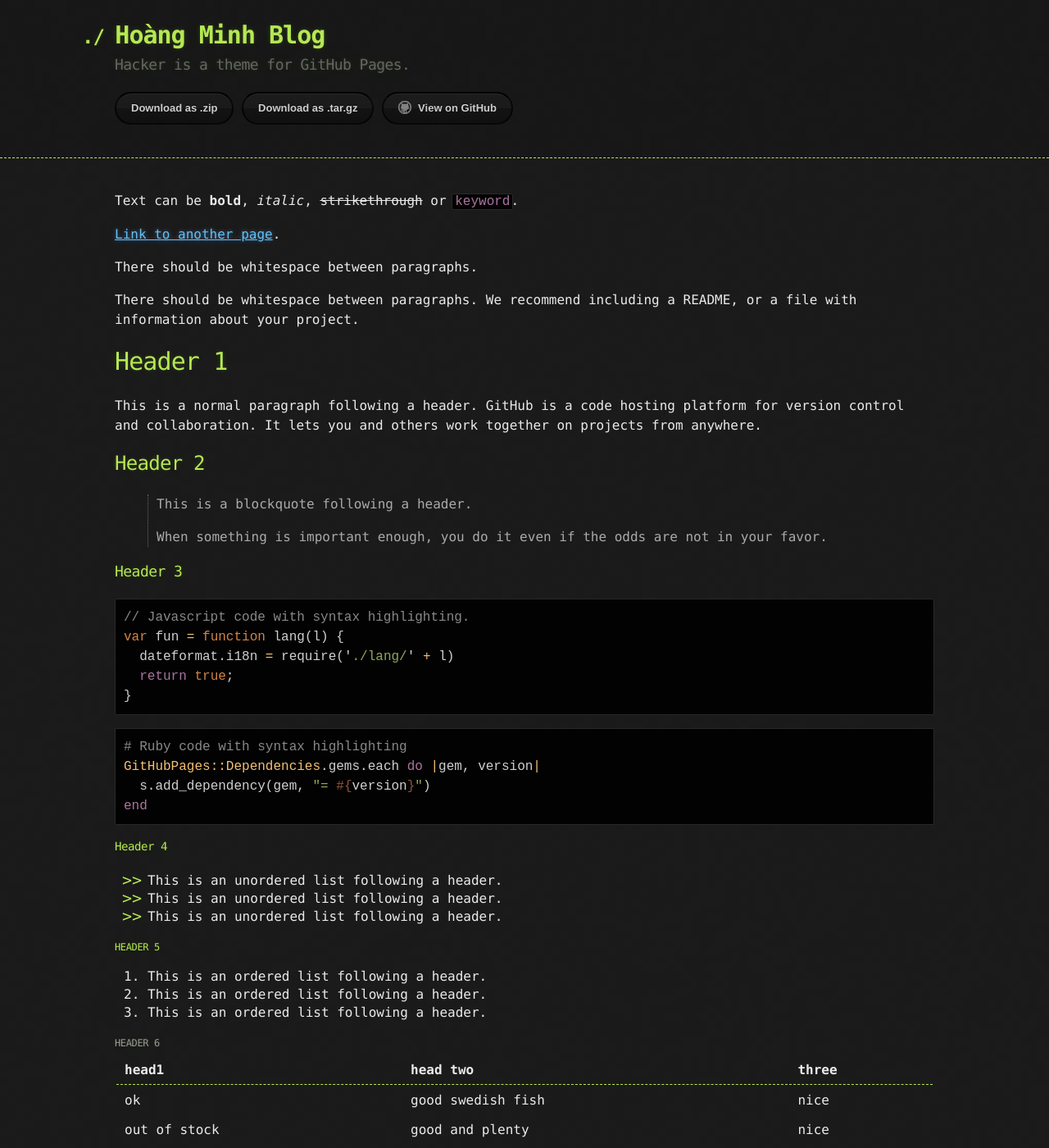
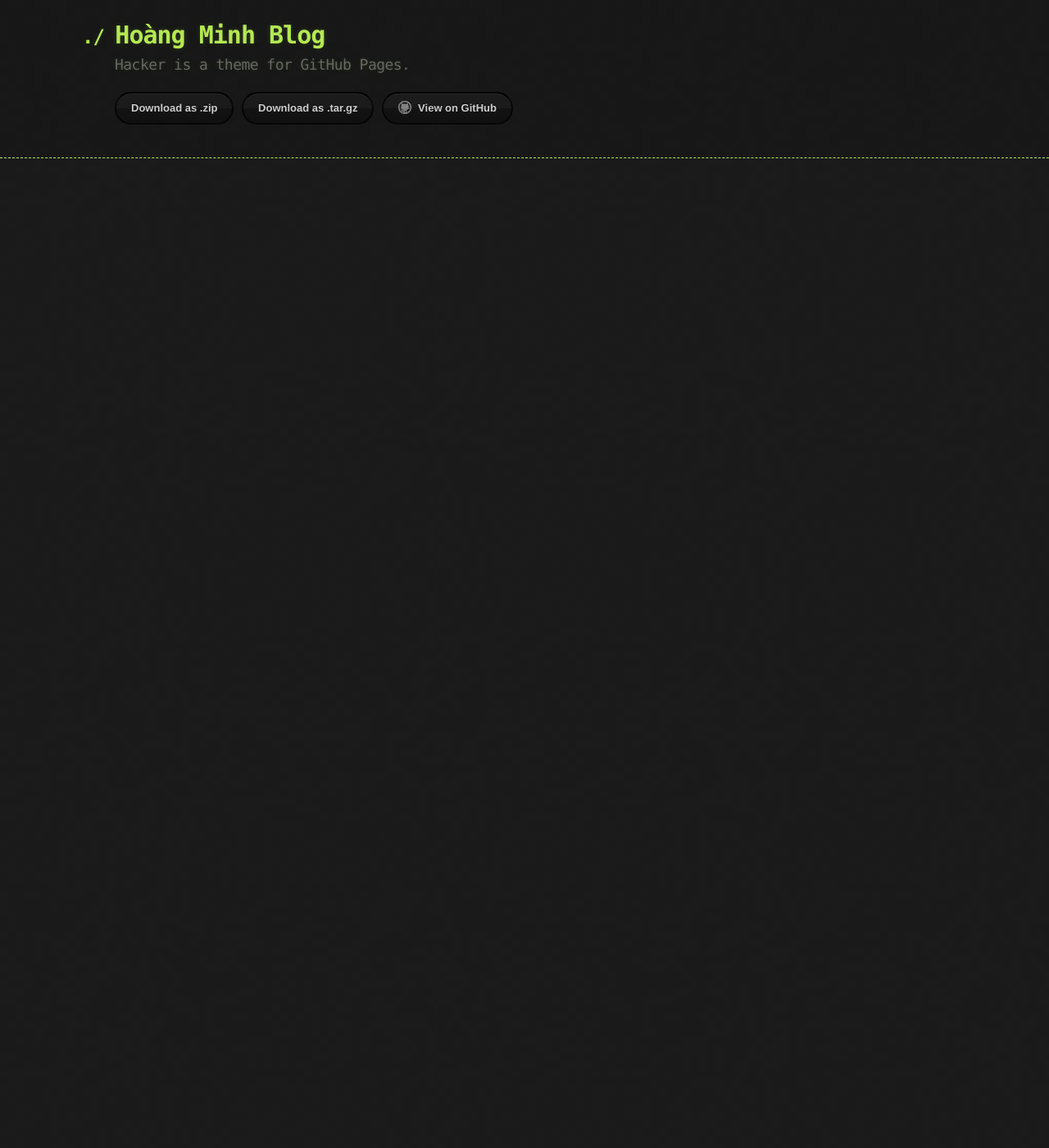
Before and after one commit to minhngocphamm/blog, a Jekyll site: the page built from index.md, in a window 1280 px wide and 1400 px high. Shown: the whole window at 82% size. Built offline with Jekyll 4.4.1, drawn with Linux system fonts in a browser that asks for light colours; some of the changed text lies outside the part shown.

Commit message:
Update index.md

````diff
--- a/index.md
+++ b/index.md
@@ -1,123 +1,3 @@
 ---
 layout: default
 ---
-
-Text can be **bold**, _italic_, ~~strikethrough~~ or `keyword`.
-
-[Link to another page](./another-page.html).
-
-There should be whitespace between paragraphs.
-
-There should be whitespace between paragraphs. We recommend including a README, or a file with information about your project.
-
-# Header 1
-
-This is a normal paragraph following a header. GitHub is a code hosting platform for version control and collaboration. It lets you and others work together on projects from anywhere.
-
-## Header 2
-
-> This is a blockquote following a header.
->
-> When something is important enough, you do it even if the odds are not in your favor.
-
-### Header 3
-
-```js
-// Javascript code with syntax highlighting.
-var fun = function lang(l) {
-  dateformat.i18n = require('./lang/' + l)
-  return true;
-}
-```
-
-```ruby
-# Ruby code with syntax highlighting
-GitHubPages::Dependencies.gems.each do |gem, version|
-  s.add_dependency(gem, "= #{version}")
-end
-```
-
-#### Header 4
-
-*   This is an unordered list following a header.
-*   This is an unordered list following a header.
-*   This is an unordered list following a header.
-
-##### Header 5
-
-1.  This is an ordered list following a header.
-2.  This is an ordered list following a header.
-3.  This is an ordered list following a header.
-
-###### Header 6
-
-| head1        | head two          | three |
-|:-------------|:------------------|:------|
-| ok           | good swedish fish | nice  |
-| out of stock | good and plenty   | nice  |
-| ok           | good `oreos`      | hmm   |
-| ok           | good `zoute` drop | yumm  |
-
-### There's a horizontal rule below this.
-
-* * *
-
-### Here is an unordered list:
-
-*   Item foo
-*   Item bar
-*   Item baz
-*   Item zip
-
-### And an ordered list:
-
-1.  Item one
-1.  Item two
-1.  Item three
-1.  Item four
-
-### And a nested list:
-
-- level 1 item
-  - level 2 item
-  - level 2 item
-    - level 3 item
-    - level 3 item
-- level 1 item
-  - level 2 item
-  - level 2 item
-  - level 2 item
-- level 1 item
-  - level 2 item
-  - level 2 item
-- level 1 item
-
-### Small image
-
-![Octocat](https://assets-cdn.github.com/images/icons/emoji/octocat.png)
-
-### Large image
-
-![Branching](https://guides.github.com/activities/hello-world/branching.png)
-
-
-### Definition lists can be used with HTML syntax.
-
-<dl>
-<dt>Name</dt>
-<dd>Godzilla</dd>
-<dt>Born</dt>
-<dd>1952</dd>
-<dt>Birthplace</dt>
-<dd>Japan</dd>
-<dt>Color</dt>
-<dd>Green</dd>
-</dl>
-
-```
-Long, single-line code blocks should not wrap. They should horizontally scroll if they are too long. This line should be long enough to demonstrate this.
-```
-
-```
-The final element.
-```
````
